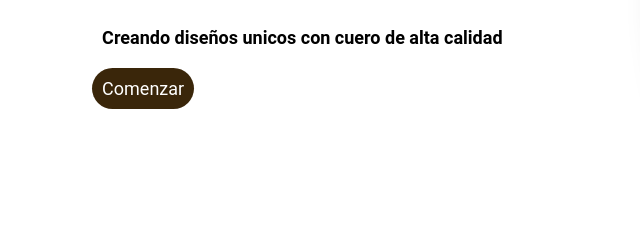
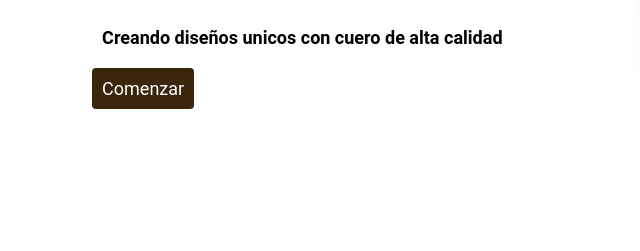
Before and after one commit to ZARATE-AE/SN-REV-DIG-24, a plain HTML site: page index.html in a window 1280 px wide. Shown: the part 496-747 px from the top of the page, 0-640 px from the left. Drawn offline with Linux system fonts and the light colour scheme.

Commit message:
Cambios en el main

```diff
--- a/css/main.css
+++ b/css/main.css
@@ -69,7 +69,7 @@ h1,span{
     background-color: #3A260A;
     padding: 10px;
     transition: 200ms;
-    border-radius: 25px;
+    border-radius: 4px;
 }
 
 .btn a:hover{
```
